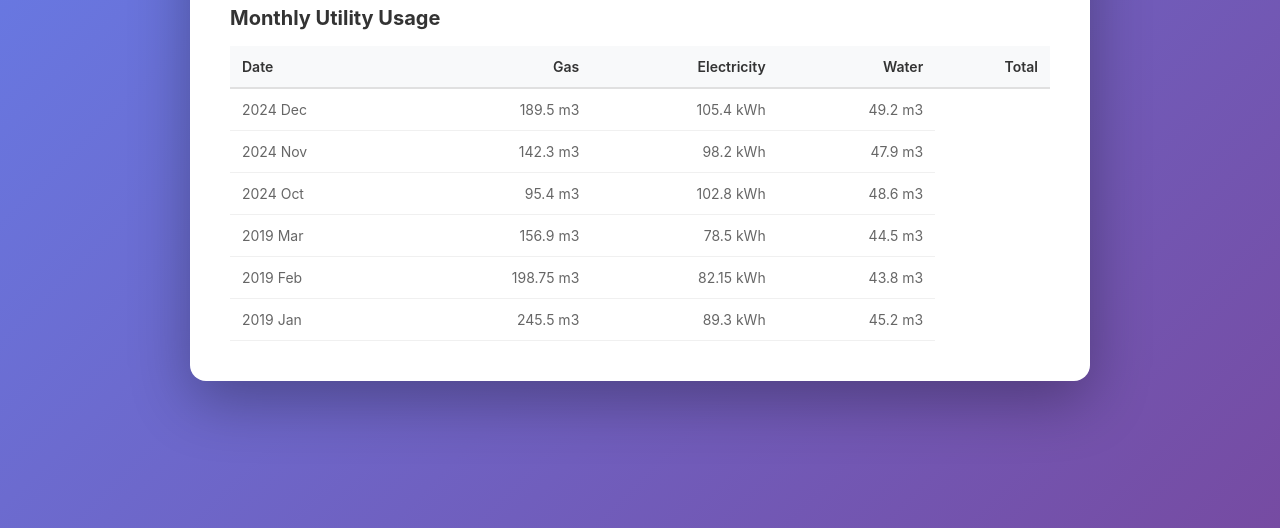
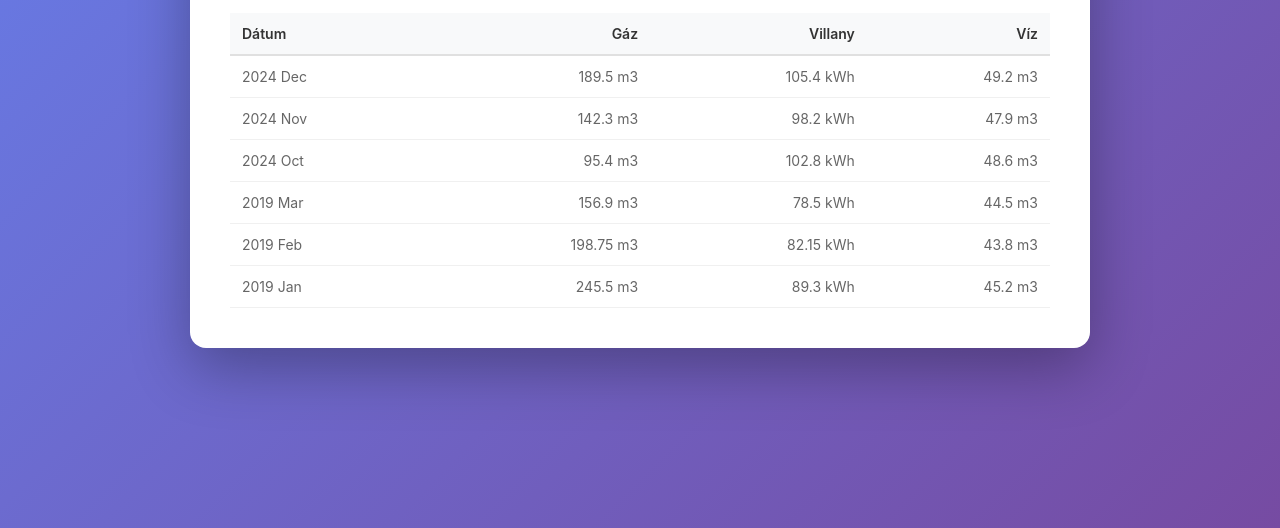
Before and after one commit to FaragoDavid/rezsi, a website built with Vite: page src/index.html in a window 1280 px wide. Shown: the part 272-800 px from the top of the page. Built offline with nearby package versions, Linux system fonts and the light colour scheme.

Commit message:
Extract strings to JSON, translate to Hungarian, remove header and total column

```diff
--- a/src/auth-dev.js
+++ b/src/auth-dev.js
@@ -25,10 +25,8 @@ export function initialize() {
   console.log("Initializing mock authentication (DEVELOPMENT)");
 
   const signInButton = document.getElementById("google-signin-button");
-  const signOutButton = document.getElementById("signout-button");
 
   signInButton.addEventListener("click", handleMockSignIn);
-  signOutButton.addEventListener("click", handleMockSignOut);
 
   // Auto sign-in for convenience in development
   handleMockSignIn();
--- a/src/auth-prod.js
+++ b/src/auth-prod.js
@@ -74,10 +74,8 @@ export function initialize() {
   console.log("Initializing Firebase authentication (PRODUCTION)");
 
   const signInButton = document.getElementById("google-signin-button");
-  const signOutButton = document.getElementById("signout-button");
 
   signInButton.addEventListener("click", handleGoogleSignIn);
-  signOutButton.addEventListener("click", handleSignOut);
 
   onAuthStateChanged(auth, (user) => {
     if (user) {
--- a/src/auth-shared.js
+++ b/src/auth-shared.js
@@ -4,8 +4,6 @@ import { loadUtilityData } from "./data-handler.js";
 export function showUserSection(user) {
   const loginSection = document.getElementById("login-section");
   const userSection = document.getElementById("user-section");
-
-  document.getElementById("user-email").textContent = user.email || "";
 
   loginSection.classList.add("hidden");
   userSection.classList.remove("hidden");
--- a/src/data-handler.js
+++ b/src/data-handler.js
@@ -1,10 +1,20 @@
-// Utility data management
 import { fetchUtilityData } from "./data-loader.js";
 import { format } from "date-fns";
+import { getStrings } from "./strings-loader.js";
+
+const UNITS = {
+  gas: "m3",
+  electricity: "kWh",
+  water: "m3",
+};
+
+const DATE_FORMAT = "yyyy MMM";
 
 function buildUtilityTable(utilities) {
+  const strings = getStrings();
+
   if (!utilities || utilities.length === 0) {
-    return '<tr><td colspan="5">No data available</td></tr>';
+    return `<tr><td colspan="4">${strings.dashboard.noDataMessage}</td></tr>`;
   }
 
   const sortedData = [...utilities].sort((a, b) => {
@@ -14,14 +24,13 @@ function buildUtilityTable(utilities) {
 
   return sortedData
     .map((record) => {
-      const total = record.gas + record.electricity + record.water;
       const date = new Date(record.year, record.month - 1);
       return `
         <tr>
-          <td>${format(date, "yyyy MMM")}</td>
-          <td>${record.gas} m3</td>
-          <td>${record.electricity} kWh</td>
-          <td>${record.water} m3</td>
+          <td>${format(date, DATE_FORMAT)}</td>
+          <td>${record.gas} ${UNITS.gas}</td>
+          <td>${record.electricity} ${UNITS.electricity}</td>
+          <td>${record.water} ${UNITS.water}</td>
         </tr>
       `;
     })
@@ -29,6 +38,7 @@ function buildUtilityTable(utilities) {
 }
 
 export async function loadUtilityData() {
+  const strings = getStrings();
   const tbody = document.getElementById("utility-data");
 
   try {
@@ -36,7 +46,6 @@ export async function loadUtilityData() {
     tbody.innerHTML = buildUtilityTable(utilities);
   } catch (error) {
     console.error("Error loading utility data:", error);
-    tbody.innerHTML =
-      '<tr><td colspan="5">Error loading data. Please try again.</td></tr>';
+    tbody.innerHTML = `<tr><td colspan="4">${strings.dashboard.errorMessage}</td></tr>`;
   }
 }
--- a/src/index.html
+++ b/src/index.html
@@ -11,7 +11,6 @@
       <div id="login-section" class="section">
         <div class="card">
           <h1>Welcome to Rezsi</h1>
-          <p>Please sign in with your Google account to continue</p>
           <button id="google-signin-button" class="btn google-btn">
             <svg
               width="18"
@@ -43,29 +42,20 @@
 
       <div id="user-section" class="section hidden">
         <div class="card">
-          <div class="header">
-            <div>
-              <h1>Utility Dashboard</h1>
-              <p id="user-email" class="user-email"></p>
-            </div>
-            <button id="signout-button" class="btn">Sign Out</button>
-          </div>
-
           <div class="data-section">
             <h2>Monthly Utility Usage</h2>
             <table id="utility-table">
               <thead>
                 <tr>
-                  <th>Date</th>
-                  <th>Gas</th>
-                  <th>Electricity</th>
-                  <th>Water</th>
-                  <th>Total</th>
+                  <th id="date-header">Date</th>
+                  <th id="gas-header">Gas</th>
+                  <th id="electricity-header">Electricity</th>
+                  <th id="water-header">Water</th>
                 </tr>
               </thead>
               <tbody id="utility-data">
                 <tr>
-                  <td colspan="5">Loading data...</td>
+                  <td colspan="4">Loading data...</td>
                 </tr>
               </tbody>
             </table>
--- a/src/main.js
+++ b/src/main.js
@@ -1,7 +1,11 @@
 // Main entry point - loads appropriate auth module based on environment
 import "./styles.css";
+import { initializeUI } from "./ui-init.js";
 
 async function initializeApp() {
+  // Initialize UI strings first
+  await initializeUI();
+
   let authModule;
 
   // Use development mode for Vite dev server, production for build
--- /dev/null
+++ b/src/strings-loader.js
@@ -0,0 +1,15 @@
+// String localization loader
+import stringsData from "./strings.json";
+
+let strings = null;
+
+export async function loadStrings() {
+  if (strings) return strings;
+
+  strings = stringsData;
+  return strings;
+}
+
+export function getStrings() {
+  return strings;
+}
--- /dev/null
+++ b/src/strings.json
@@ -0,0 +1,24 @@
+{
+  "app": {
+    "title": "Rezsi"
+  },
+  "login": {
+    "heading": "Rezsi",
+
+    "signInButton": "Bejelentkezés Google-lal"
+  },
+  "dashboard": {
+    "heading": "Havi Fogyasztás",
+    "loadingMessage": "Adatok betöltése...",
+    "noDataMessage": "Nincs elérhető adat",
+    "errorMessage": "Hiba az adatok betöltése során. Kérjük, próbáld újra."
+  },
+  "table": {
+    "headers": {
+      "date": "Dátum",
+      "gas": "Gáz",
+      "electricity": "Villany",
+      "water": "Víz"
+    }
+  }
+}
--- /dev/null
+++ b/src/ui-init.js
@@ -0,0 +1,33 @@
+// UI string initialization
+import { loadStrings } from "./strings-loader.js";
+
+export async function initializeUI() {
+  const strings = await loadStrings();
+
+  // Update document title
+  document.title = strings.app.title;
+
+  // Update login section
+  const loginHeading = document.querySelector("#login-section h1");
+  if (loginHeading) loginHeading.textContent = strings.login.heading;
+
+  // Update user section
+  const dashboardHeading = document.querySelector("#user-section h2");
+  if (dashboardHeading)
+    dashboardHeading.textContent = strings.dashboard.heading;
+
+  // Update table headers
+  document.getElementById("date-header").textContent =
+    strings.table.headers.date;
+  document.getElementById("gas-header").textContent = strings.table.headers.gas;
+  document.getElementById("electricity-header").textContent =
+    strings.table.headers.electricity;
+  document.getElementById("water-header").textContent =
+    strings.table.headers.water;
+
+  // Update loading message
+  const utilityData = document.getElementById("utility-data");
+  if (utilityData && utilityData.textContent.includes("Loading")) {
+    utilityData.innerHTML = `<tr><td colspan="4">${strings.dashboard.loadingMessage}</td></tr>`;
+  }
+}
```
